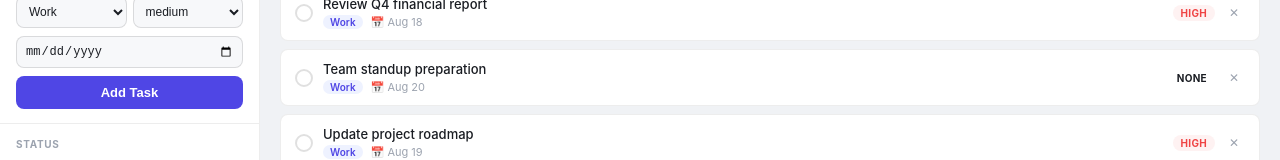
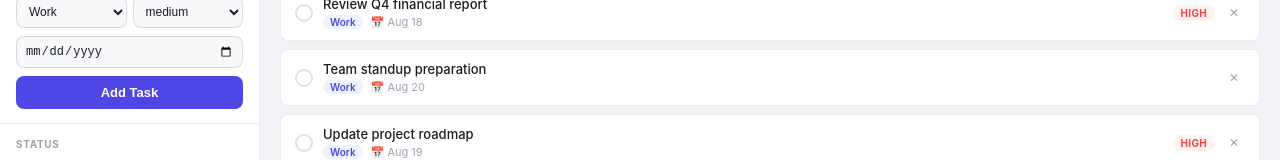
Before and after one commit to chaithanya1904/todo_react_app, a React (Create React App) app: page / in a window 1280 px wide. Shown: the part 133-293 px from the top of the page. Built offline with nearby package versions, Linux system fonts and the light colour scheme; data requests are answered from the project's data file.

Commit message:
fix: The component assumes task.priority is always a non‑null string and ca — auto-generated by SmartTrace (#3)

```diff
--- a/src/App.js
+++ b/src/App.js
@@ -55,10 +55,8 @@ function TaskItem({ task, onToggle, onDelete }) {
   const today = new Date().toISOString().split('T')[0];
   const isOverdue = !task.completed && task.dueDate < today;
 
-  // ✅ BUG-FREE: null check before calling .charAt()
-  const priorityLabel = task.priority
-    ? task.priority.charAt(0).toUpperCase() + task.priority.slice(1)
-    : 'None';
+
+  const priorityLabel = task.priority ? task.priority.charAt(0).toUpperCase() + task.priority.slice(1) : '';
 
   return (
     <div className={`task-item ${task.completed ? 'completed' : ''} ${isOverdue ? 'overdue' : ''}`}>
@@ -67,7 +65,7 @@ function TaskItem({ task, onToggle, onDelete }) {
           {task.completed && '✓'}
         </button>
         <div className="task-info">
-          <span className="task-title">{task.title}</span>
+          <span className="task-title">{task.title.trim()}</span>
           <div className="task-meta">
             <span className="category-tag">{task.category}</span>
             {task.dueDate && (
```
